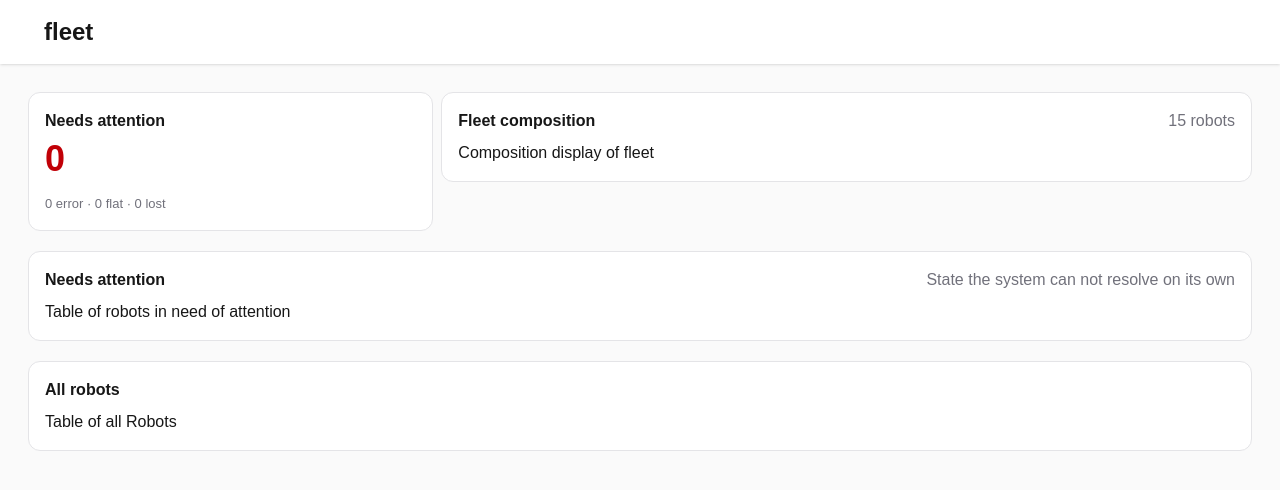
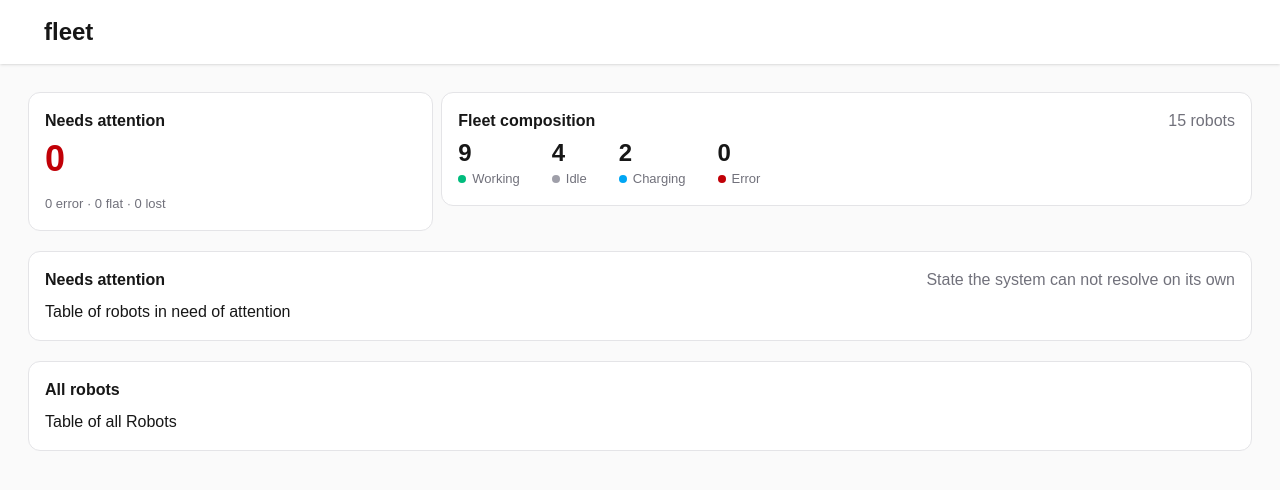
Before and after one commit to Addminus/robot-fleet-manager, a Next.js app: page / in a window 1280 px wide. Shown: the top 490 px of the page. Built offline with nearby package versions, Linux system fonts and the light colour scheme.

Commit message:
feat(client): add basic fleet composition display

```diff
--- /dev/null
+++ b/src/components/fleet/fleet-composition.tsx
@@ -0,0 +1,31 @@
+import type { OperationalStateCounts } from "@/lib/client/helpers/get-fleet-composition";
+import type { OperationalState } from "@/lib/types/robot";
+
+type FleetCompositionProps = {
+  composition: OperationalStateCounts;
+};
+
+const states: { state: OperationalState; label: string; dot: string }[] = [
+  { state: "working", label: "Working", dot: "bg-emerald-500" },
+  { state: "idle", label: "Idle", dot: "bg-zinc-400" },
+  { state: "charging", label: "Charging", dot: "bg-sky-500" },
+  { state: "error", label: "Error", dot: "bg-red-700" },
+];
+
+export const FleetComposition = ({ composition }: FleetCompositionProps) => {
+  return (
+    <ul className="flex flex-wrap gap-8">
+      {states.map(({ state, label, dot }) => (
+        <li key={state} className="flex flex-col gap-1">
+          <span className="text-2xl font-semibold leading-none tracking-tight tabular-nums">
+            {composition[state]}
+          </span>
+          <span className="flex items-center gap-1.5 text-[13px] text-zinc-500">
+            <span className={`size-2 rounded-full ${dot}`} />
+            {label}
+          </span>
+        </li>
+      ))}
+    </ul>
+  );
+};
--- a/src/components/fleet/fleet-view.tsx
+++ b/src/components/fleet/fleet-view.tsx
@@ -1,14 +1,21 @@
 import { Card } from "@/components/card";
 import { AttentionSummary } from "@/components/fleet/attention-summary";
+import { FleetComposition } from "@/components/fleet/fleet-composition";
 import type { AttentionCounts } from "@/lib/client/helpers/get-attention-summary";
+import type { OperationalStateCounts } from "@/lib/client/helpers/get-fleet-composition";
 import type { SimulatedRobot } from "@/lib/types/robot";
 
 type FleetViewProps = {
   fleet: SimulatedRobot[];
   attentionSummary: AttentionCounts;
+  composition: OperationalStateCounts;
 };
 
-export const FleetView = ({ fleet, attentionSummary }: FleetViewProps) => {
+export const FleetView = ({
+  fleet,
+  attentionSummary,
+  composition,
+}: FleetViewProps) => {
   return (
     <div className="flex flex-col gap-5">
       <div className="flex gap-2">
@@ -19,7 +26,7 @@ export const FleetView = ({ fleet, attentionSummary }: FleetViewProps) => {
         </span>
         <span className="flex-2">
           <Card title="Fleet composition" subtitle={`${fleet.length} robots`}>
-            Composition display of fleet
+            <FleetComposition composition={composition} />
           </Card>
         </span>
       </div>
--- a/src/lib/client/containers/fleet-container.tsx
+++ b/src/lib/client/containers/fleet-container.tsx
@@ -2,6 +2,7 @@
 
 import { FleetView } from "@/components/fleet/fleet-view";
 import { getAttentionSummary } from "@/lib/client/helpers/get-attention-summary";
+import { getFleetComposition } from "@/lib/client/helpers/get-fleet-composition";
 import { useFleet } from "@/lib/client/hooks/useFleet";
 
 export const FleetContainer = () => {
@@ -11,6 +12,7 @@ export const FleetContainer = () => {
     <FleetView
       fleet={fleet}
       attentionSummary={getAttentionSummary(fleet, fleetUpdatedAt)}
+      composition={getFleetComposition(fleet)}
     />
   );
 };
--- /dev/null
+++ b/src/lib/client/helpers/get-fleet-composition.ts
@@ -0,0 +1,18 @@
+import type { OperationalState, SimulatedRobot } from "@/lib/types/robot";
+
+export type OperationalStateCounts = Record<OperationalState, number>;
+
+export function getFleetComposition(
+  fleet: SimulatedRobot[],
+): OperationalStateCounts {
+  const composition: OperationalStateCounts = {
+    working: 0,
+    idle: 0,
+    charging: 0,
+    error: 0,
+  };
+  for (const { telemetry } of fleet) {
+    composition[telemetry.operationalState] += 1;
+  }
+  return composition;
+}
```
